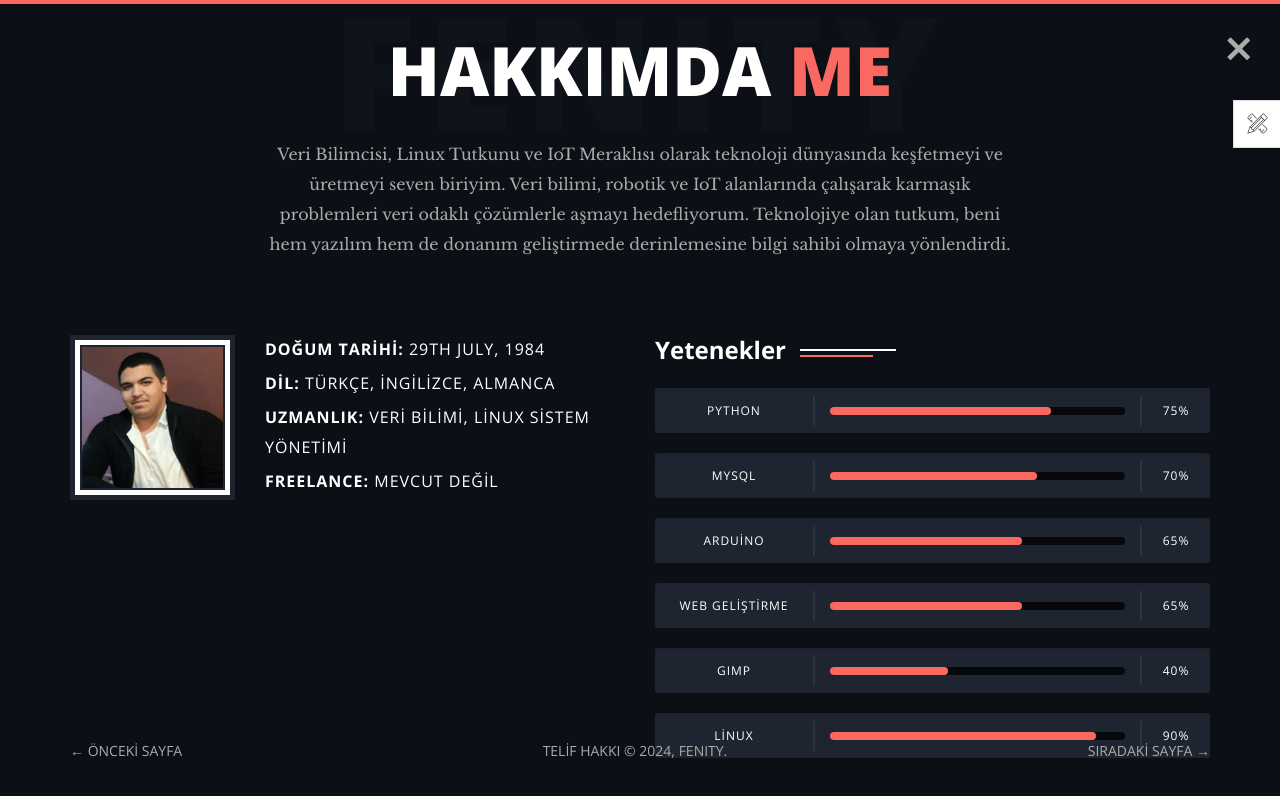
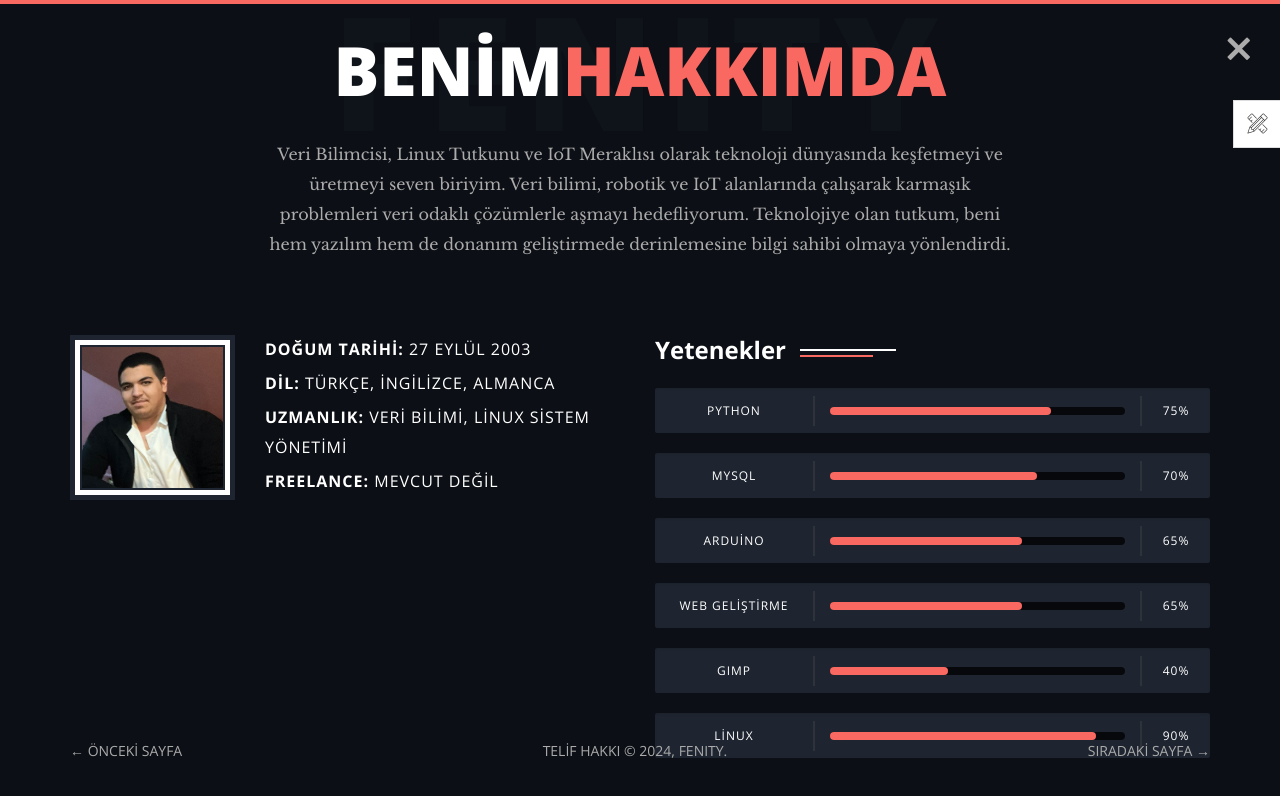
Before and after one commit to FENITYY/efecankara.xyz, a website: page theme/about.html in a window 1280 px wide. Drawn offline with nearby package versions, Linux system fonts and the light colour scheme; files whose address does not match are found by name.

Commit message:
update about section

```diff
--- a/theme/about.html
+++ b/theme/about.html
@@ -68,7 +68,7 @@
         <div class="row">
           <div class="col-xs-12 col-md-offset-1 col-md-10 col-lg-offset-2 col-lg-8">
             <div class="page-title text-center">
-              <h2>Hakkımda <span class="primary">me</span> <span class="title-bg">FENITY</span></h2>
+              <h2>Benim<span class="primary">hakkımda</span> <span class="title-bg">FENITY</span></h2>
               <p>Veri Bilimcisi, Linux Tutkunu ve IoT Meraklısı olarak teknoloji dünyasında keşfetmeyi ve üretmeyi seven biriyim.
 
                 Veri bilimi, robotik ve IoT alanlarında çalışarak karmaşık problemleri veri odaklı çözümlerle aşmayı hedefliyorum. Teknolojiye olan tutkum, beni hem yazılım hem de donanım geliştirmede derinlemesine bilgi sahibi olmaya yönlendirdi.</p>
@@ -81,7 +81,7 @@
                 <img src="images/pp.png" alt="">
               </figure> <!-- /.author-bio -->
               <div class="author-desc">
-                <p><b>Doğum Tarihi:</b> 29th july, 1984</p>
+                <p><b>Doğum Tarihi:</b> 27 Eylül 2003</p>
                 <p><b>Dil:</b> Türkçe, İngilizce, Almanca</p>
                 <p><b>Uzmanlık:</b> Veri Bilimi, Linux Sistem Yönetimi  </p>
                 <p><b>Freelance:</b> Mevcut Değil</p>
```
